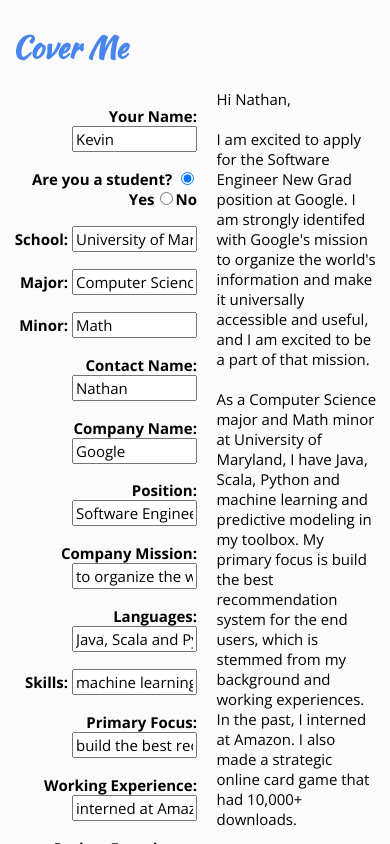
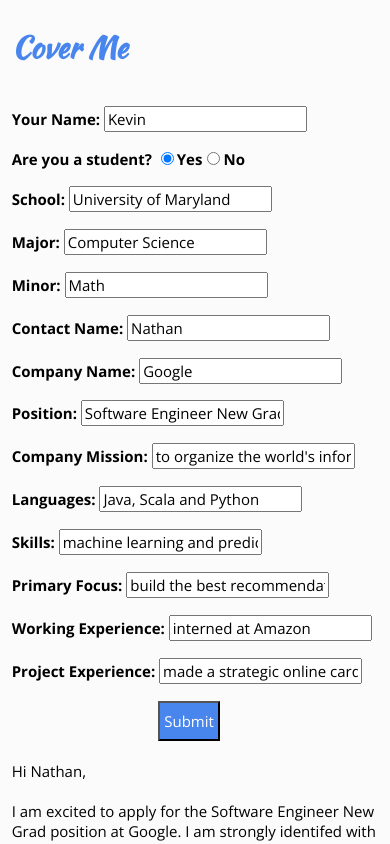
Before and after one commit to katie-truong/cover-me, a React (Create React App) app in the folder client/: page / in a window 390 px wide. Shown: the top 844 px of the page. Built offline with nearby package versions, Linux system fonts and the light colour scheme.

Commit message:
Work basic mobile view

```diff
--- a/client/src/Form.js
+++ b/client/src/Form.js
@@ -26,7 +26,7 @@ class Form extends React.Component {
 				school: 'University of Maryland',
 				major: 'Computer Science',
 				minor: 'Math',
-				title: '',
+				title: 'Software Engineer',
         languages: 'Java, Scala, Python',
 				skills: 'machine learning and predictive modeling',
 				primaryFocus: 'build the best recommendation system for the end users',
--- a/client/src/css/App.css
+++ b/client/src/css/App.css
@@ -1,9 +1,9 @@
 @import url('https://fonts.googleapis.com/css?family=Kaushan+Script|Open+Sans:400,700|PT+Serif:400,700|Roboto:400,700');
 
+@media screen and (max-width: 480px) {
   body {
     background-color: #FBFBFB;
     max-height: 100vh;
-  overflow: hidden;
     margin: 3vh 3vw 3vh 3vw;
   }
 
@@ -20,13 +20,15 @@ h1 {
 
 
   .main {
+    flex: 1 0 auto;
     display: grid;
-  grid-template-columns: auto auto;
-  grid-column-gap: 5vw;
+    grid-template-rows: auto auto;
+    grid-row-gap: 5vw;
     /* grid-template-rows: auto auto; */
   }
 
   .credit {
+    flex-shrink: 0;
     margin-top: 20px;
     text-align: center;
   }
@@ -39,3 +41,50 @@ h1 {
   a {
     text-decoration: none;
   }
+}
+
+@media screen and (min-width: 481px) {
+  body {
+    background-color: #FBFBFB;
+    max-height: 100vh;
+    overflow: hidden;
+    margin: 3vh 3vw 3vh 3vw;
+    display: flex;
+    flex-direction: column;
+  }
+
+  h1 {
+    font-family: 'Kaushan Script', cursive, serif;
+    color: #4885ed;
+  }
+
+
+  .body {
+    font-family: 'Open Sans', serif;
+    font-size: 15px;
+  }
+
+
+  .main {
+    flex: 1 0 auto;
+    display: grid;
+    grid-template-columns: auto auto;
+    grid-column-gap: 5vw;
+    /* grid-template-rows: auto auto; */
+  }
+
+  .credit {
+    flex-shrink: 0;
+    margin-top: 20px;
+    text-align: center;
+  }
+
+  .katie {
+    color: #4885ed;
+    font-weight: 700;
+  }
+
+  a {
+    text-decoration: none;
+  }
+}
--- a/client/src/css/Form.css
+++ b/client/src/css/Form.css
@@ -1,5 +1,39 @@
 @import url('https://fonts.googleapis.com/css?family=Kaushan+Script|Open+Sans:400,700|PT+Serif:400,700|Roboto:400,700');
 
+@media screen and (max-width: 480px) {
+    .mainForm {
+        width: 100%;
+        text-align: left;
+        margin-right: 5vw !important;
+    }
+
+    div.section {
+        padding-top: 2vh;
+    }
+
+    .textField {
+        height: 20px;
+        width: 50vw;
+        font-family: 'Open Sans', serif;
+        font-size: 15px;
+      }
+
+    .submit {
+        font-family: 'Open Sans', sans-serif;
+        font-size: 15px;
+        padding: 1vh 1vw;
+        margin-top: 2vh;
+        background-color: #4885ed;
+        color: white;
+        margin-left: 40%;
+    }
+
+    label {
+        font-weight: 700;
+    }
+}
+
+@media screen and (min-width: 481px) {
     .mainForm {
         width: 100%;
         text-align: right;
@@ -29,3 +63,4 @@ div.section {
     label {
         font-weight: 700;
     }
+}
```
Also changed, not shown: 1 other file (tests, documents, lock files or other folders). Lines whose indentation alone changed are shown as unchanged.
